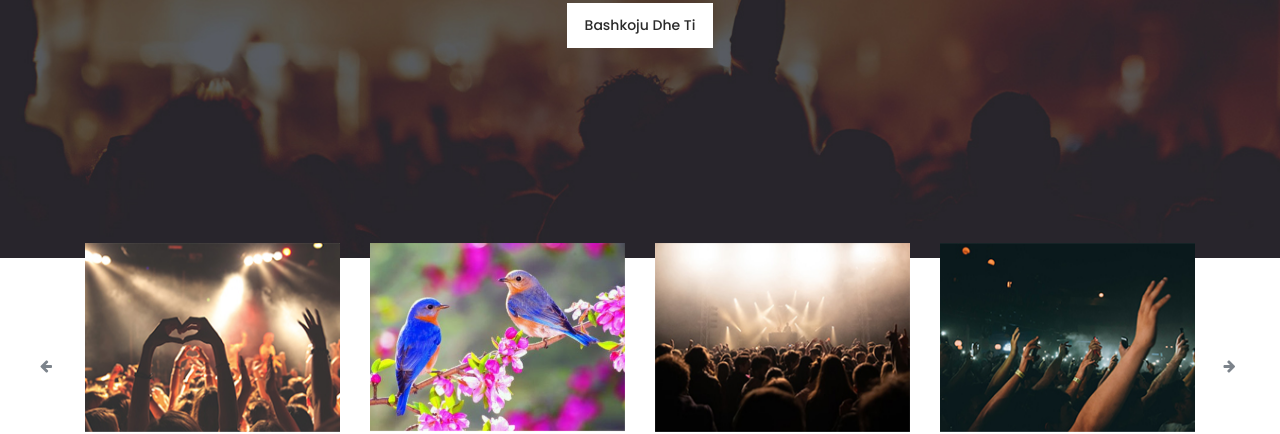
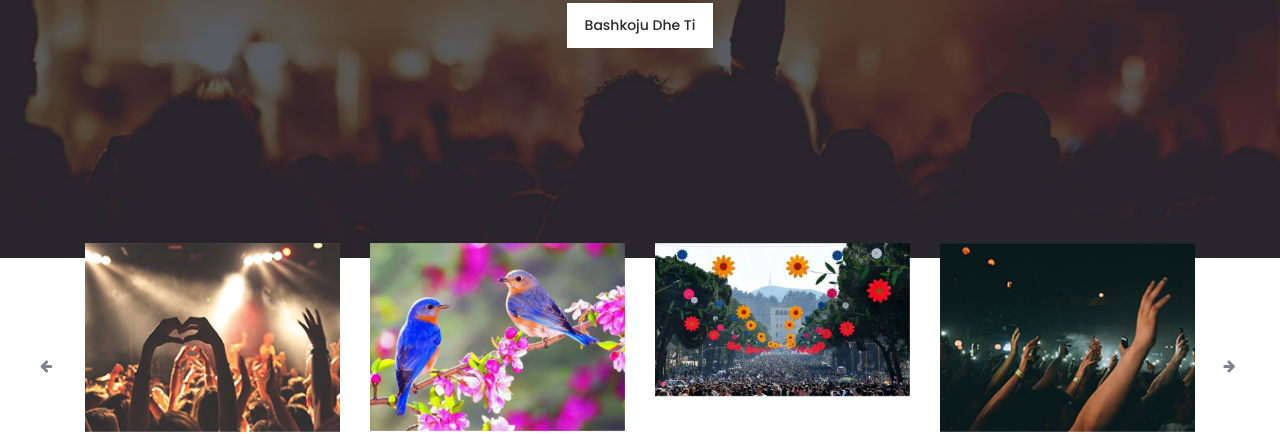
Before and after one commit to eLion0071/eLion0071, a plain HTML site: page index.html in a window 1280 px wide. Shown: the part 518-952 px from the top of the page. Drawn offline with Linux system fonts and the light colour scheme.

Commit message:
Update index.html

```diff
--- a/index.html
+++ b/index.html
@@ -152,7 +152,7 @@ https://www.tooplate.com/view/2125-artxibition
                             <a href="event-details.html"><img src="assets/images/dita veres 1.jpg" alt=""></a>
                         </div>
                         <div class="item">
-                            <a href="event-details.html"><img src="assets/images/show-events-04.jpg" alt=""></a>
+                            <a href="event-details.html"><img src="assets/images/Dita e veres 2.jpg" alt=""></a>
                         </div>
                         <div class="item">
                             <a href="event-details.html"><img src="assets/images/show-events-01.jpg" alt=""></a>
```
